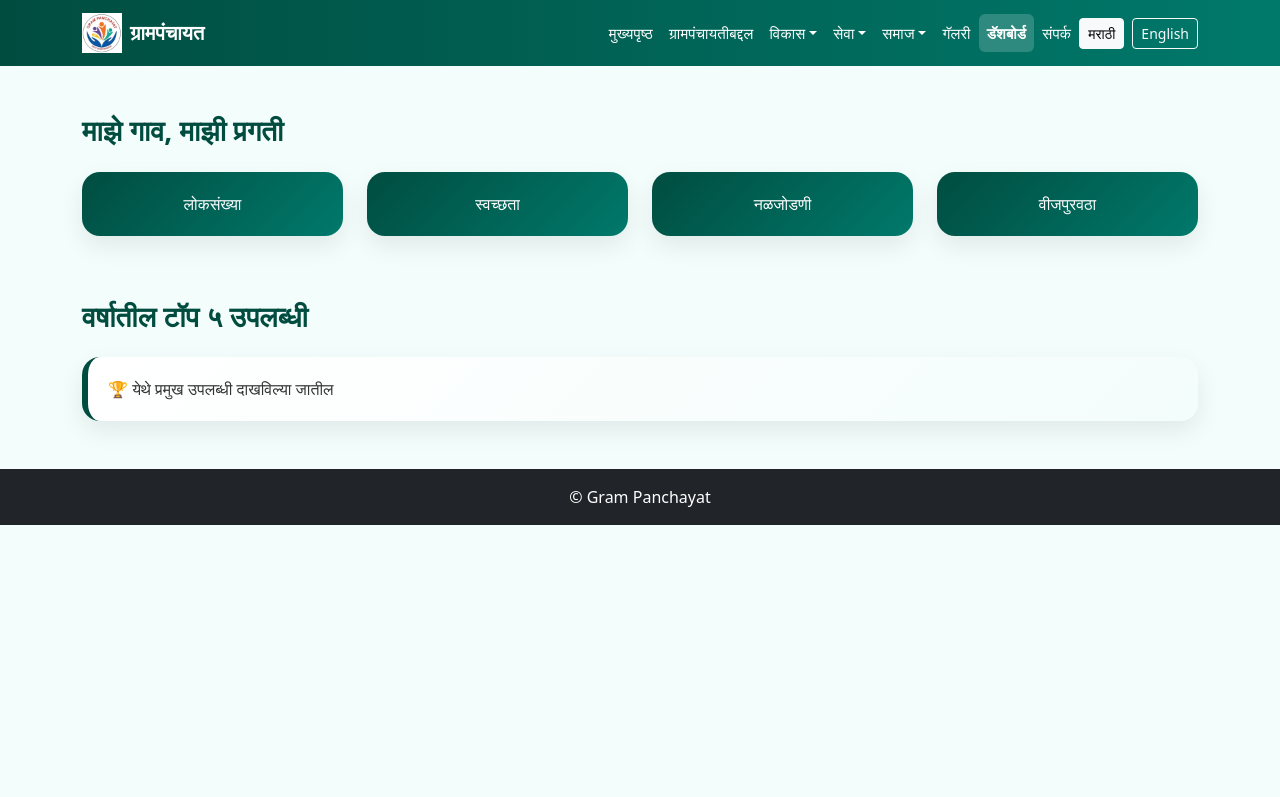
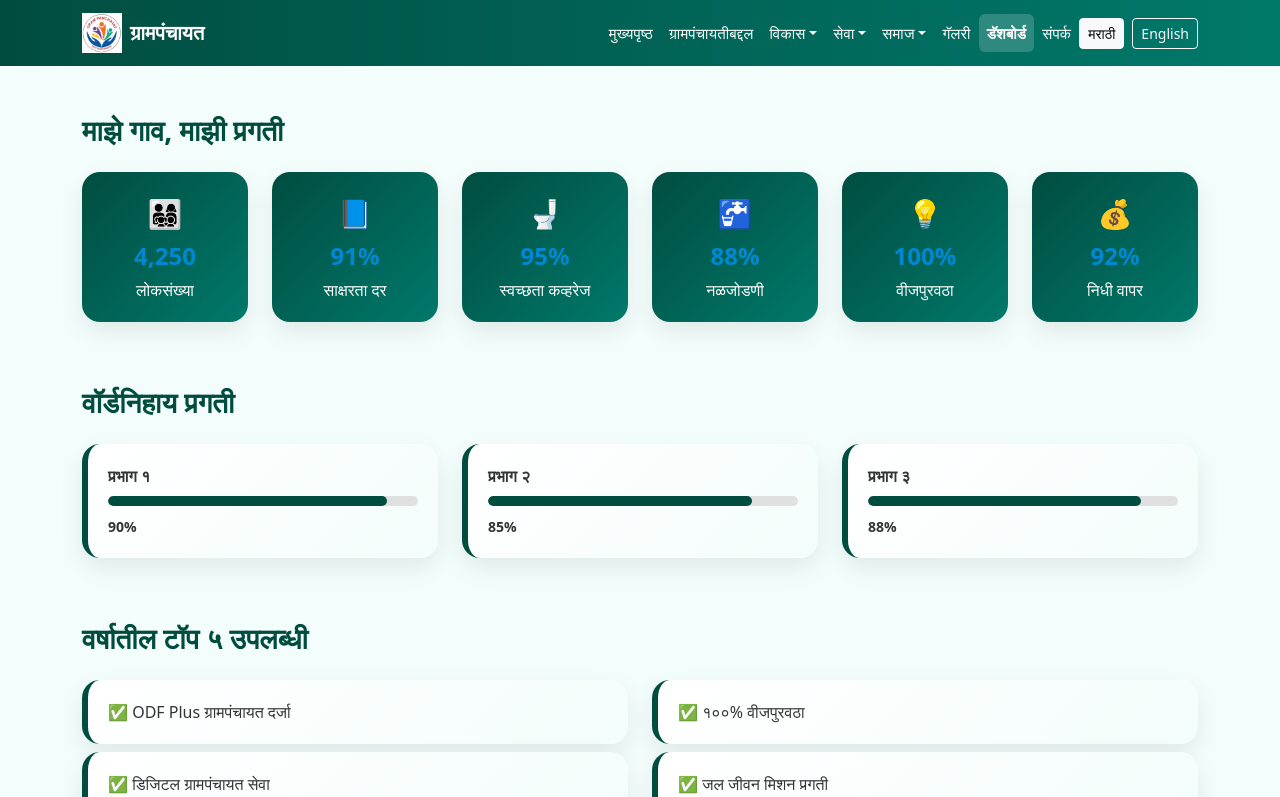
Before and after one commit to MaheshSapkal777/GramPanchayat, a Next.js app: page /dashboard in a window 1280 px wide. Shown: the top 797 px of the page. Built offline with nearby package versions, Linux system fonts and the light colour scheme.

Commit message:
dashboard

```diff
--- a/app/dashboard/page.jsx
+++ b/app/dashboard/page.jsx
@@ -1,11 +1,13 @@
-import VillageStats from "../../components/dashboard/VillageStats";
-import Achievements from "../../components/dashboard/Achievements";
+import DashboardSummary from "../../components/dashboard/DashboardSummary";
+import WardComparison from "../../components/dashboard/WardComparison";
+import TopAchievements from "../../components/dashboard/TopAchievements";
 
 export default function DashboardPage() {
   return (
     <>
-      <VillageStats />
-      <Achievements />
+      <DashboardSummary />
+      <WardComparison />
+      <TopAchievements />
     </>
   );
 }
--- a/components/dashboard/Achievements.jsx
+++ /dev/null
@@ -1,13 +0,0 @@
-"use client";
-import SectionTitle from "../common/SectionTitle";
-
-export default function Achievements() {
-  return (
-    <section className="my-5">
-      <SectionTitle title="वर्षातील टॉप ५ उपलब्धी" />
-      <div className="grid-card light">
-        🏆 येथे प्रमुख उपलब्धी दाखविल्या जातील
-      </div>
-    </section>
-  );
-}
--- /dev/null
+++ b/components/dashboard/DashboardSummary.jsx
@@ -0,0 +1,24 @@
+"use client";
+
+import SectionTitle from "../common/SectionTitle";
+import data from "../../data/dashboard.json";
+
+export default function DashboardSummary() {
+  return (
+    <section className="my-5">
+      <SectionTitle title="माझे गाव, माझी प्रगती" />
+
+      <div className="row text-center">
+        {data.summary.map((item, i) => (
+          <div key={i} className="col-md-4 col-lg-2 mb-3">
+            <div className="grid-card">
+              <div style={{ fontSize: "28px" }}>{item.icon}</div>
+              <h4 className="mt-2">{item.value}</h4>
+              <p className="mb-0">{item.label}</p>
+            </div>
+          </div>
+        ))}
+      </div>
+    </section>
+  );
+}
--- /dev/null
+++ b/components/dashboard/TopAchievements.jsx
@@ -0,0 +1,22 @@
+"use client";
+
+import SectionTitle from "../common/SectionTitle";
+import data from "../../data/dashboard.json";
+
+export default function TopAchievements() {
+  return (
+    <section className="my-5">
+      <SectionTitle title="वर्षातील टॉप ५ उपलब्धी" />
+
+      <div className="row">
+        {data.achievements.map((a, i) => (
+          <div key={i} className="col-md-6 mb-2">
+            <div className="grid-card light">
+              ✅ {a}
+            </div>
+          </div>
+        ))}
+      </div>
+    </section>
+  );
+}
--- /dev/null
+++ b/components/dashboard/WardComparison.jsx
@@ -0,0 +1,52 @@
+"use client";
+
+import { useEffect, useState } from "react";
+import SectionTitle from "../common/SectionTitle";
+import data from "../../data/dashboard.json";
+
+export default function WardComparison() {
+  const [animate, setAnimate] = useState(false);
+
+  useEffect(() => {
+    // Trigger animation after component mounts
+    const timer = setTimeout(() => setAnimate(true), 200);
+    return () => clearTimeout(timer);
+  }, []);
+
+  return (
+    <section className="my-5">
+      <SectionTitle title="वॉर्डनिहाय प्रगती" />
+
+      <div className="row">
+        {data.wards.map((w, i) => {
+          const percent = parseInt(w.progress);
+
+          return (
+            <div key={i} className="col-md-4 mb-3">
+              <div className="grid-card light">
+                <strong>{w.name}</strong>
+
+                <div className="progress my-2" style={{ height: "10px" }}>
+                  <div
+                    className="progress-bar"
+                    role="progressbar"
+                    style={{
+                      width: animate ? `${percent}%` : "0%",
+                      backgroundColor: "var(--primary)",
+                      transition: "width 1.6s ease-in-out"
+                    }}
+                    aria-valuenow={percent}
+                    aria-valuemin="0"
+                    aria-valuemax="100"
+                  />
+                </div>
+
+                <small className="fw-bold">{w.progress}</small>
+              </div>
+            </div>
+          );
+        })}
+      </div>
+    </section>
+  );
+}
--- /dev/null
+++ b/data/dashboard.json
@@ -0,0 +1,24 @@
+{
+  "summary": [
+    { "label": "लोकसंख्या", "value": "4,250", "icon": "👨‍👩‍👧‍👦" },
+    { "label": "साक्षरता दर", "value": "91%", "icon": "📘" },
+    { "label": "स्वच्छता कव्हरेज", "value": "95%", "icon": "🚽" },
+    { "label": "नळजोडणी", "value": "88%", "icon": "🚰" },
+    { "label": "वीजपुरवठा", "value": "100%", "icon": "💡" },
+    { "label": "निधी वापर", "value": "92%", "icon": "💰" }
+  ],
+
+  "wards": [
+    { "name": "प्रभाग १", "progress": "90%" },
+    { "name": "प्रभाग २", "progress": "85%" },
+    { "name": "प्रभाग ३", "progress": "88%" }
+  ],
+
+  "achievements": [
+    "ODF Plus ग्रामपंचायत दर्जा",
+    "१००% वीजपुरवठा",
+    "डिजिटल ग्रामपंचायत सेवा",
+    "जल जीवन मिशन प्रगती",
+    "स्वच्छ गाव पुरस्कार"
+  ]
+}
--- a/styles/theme.css
+++ b/styles/theme.css
@@ -302,6 +302,16 @@ h1, h2, h3, h4, h5 {
   }
 }
 
+.progress {
+  background-color: #e0e0e0;
+  border-radius: 10px;
+  overflow: hidden;
+}
+
+.progress-bar {
+  border-radius: 10px;
+}
+
 /* ==================================================
    MEGA MENU (DESKTOP ONLY)
 ================================================== */
```
